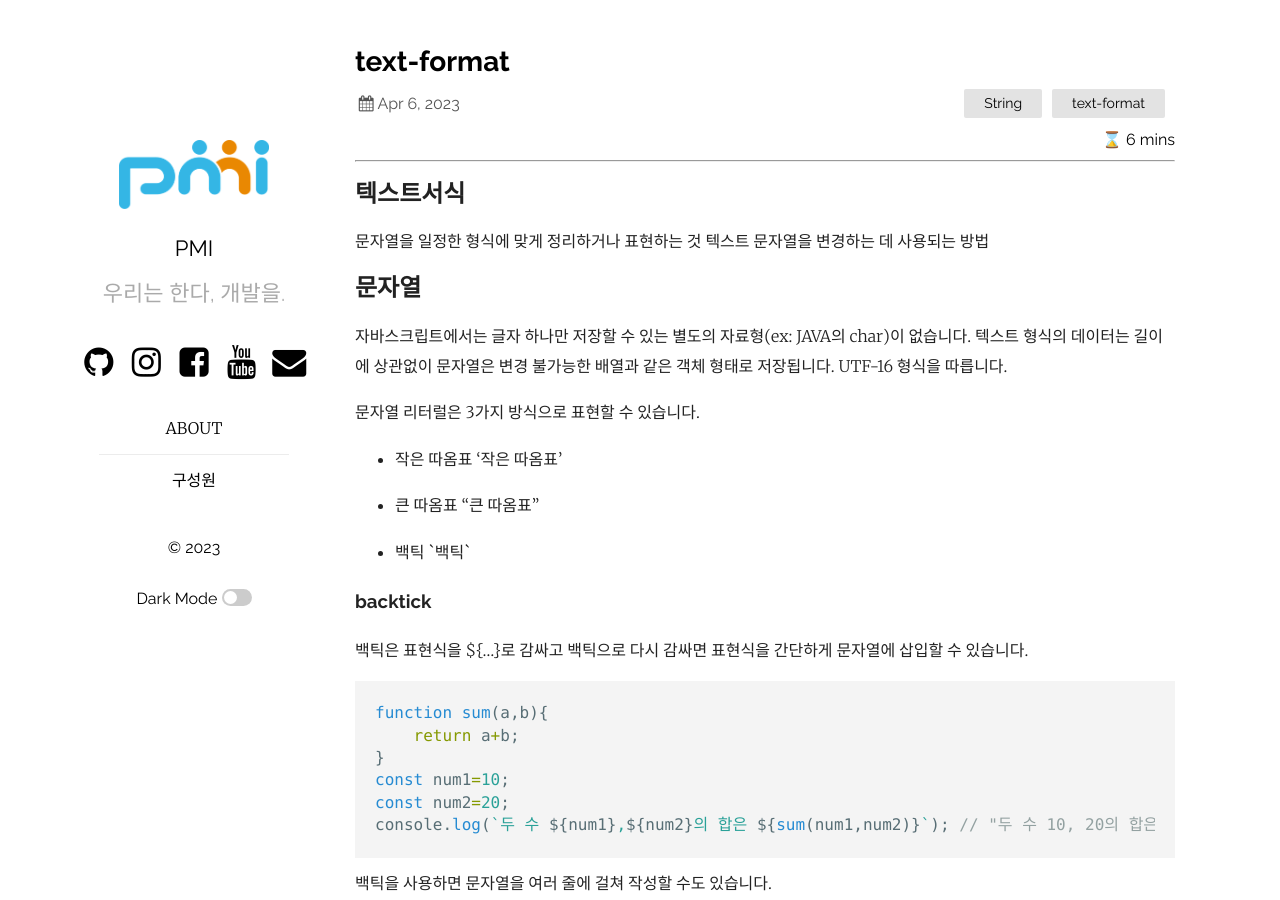
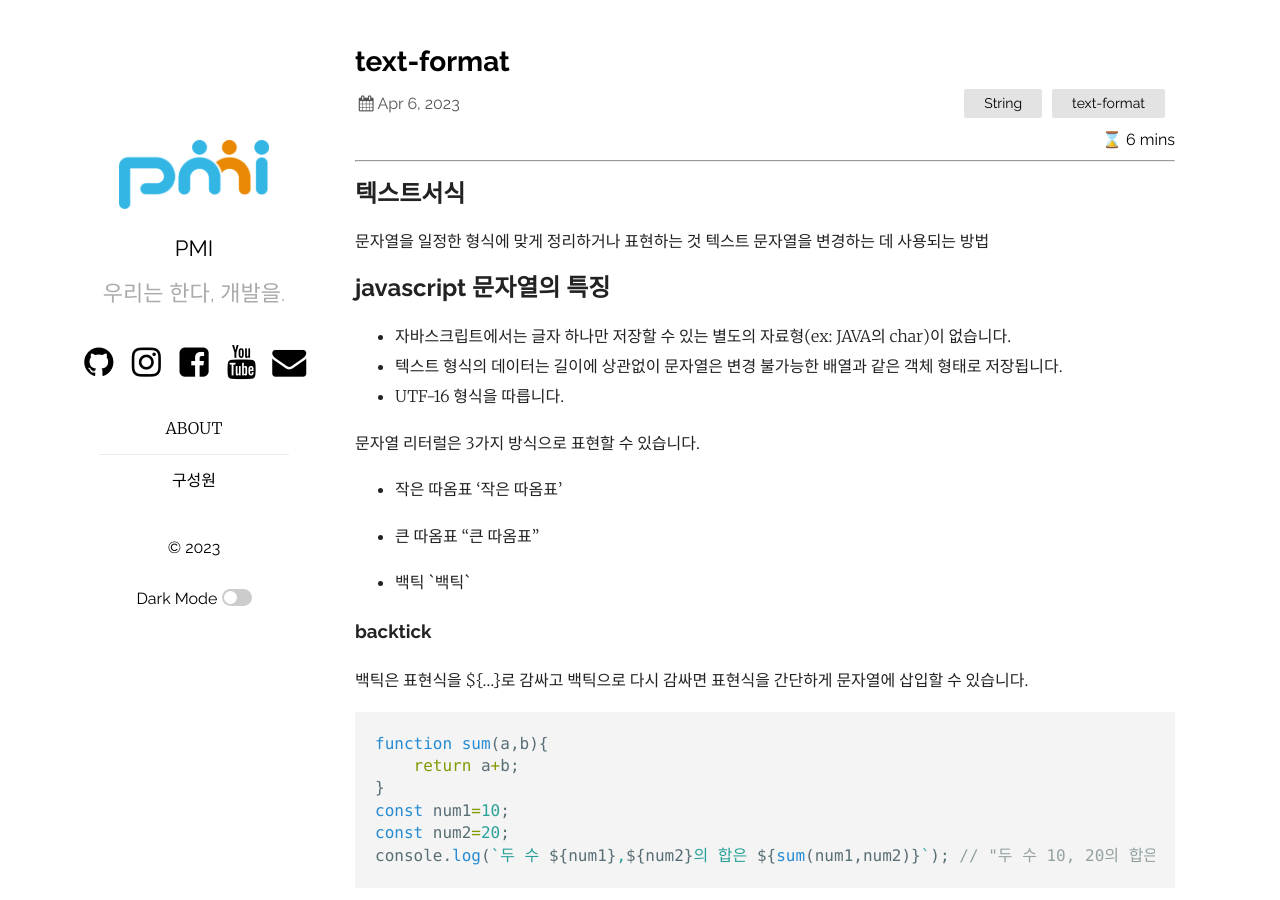
Before and after one commit to pmirnc-dev/pmirnc-dev.github.io, a Jekyll site: the page built from _posts/2023-04-06-text-format.md, in a window 1280 px wide and 900 px high. Built offline with Jekyll 4.4.1, drawn with Linux system fonts in a browser that asks for light colours; comment, search, counter and statistics services are not loaded.

```diff
--- a/_posts/2023-04-06-text-format.md
+++ b/_posts/2023-04-06-text-format.md
@@ -11,10 +11,11 @@
 문자열을 일정한 형식에 맞게 정리하거나 표현하는 것
 텍스트 문자열을 변경하는 데 사용되는 방법
 
-## 문자열
-자바스크립트에서는 글자 하나만 저장할 수 있는 별도의 자료형(ex: JAVA의 char)이 없습니다.
-텍스트 형식의 데이터는 길이에 상관없이 문자열은 변경 불가능한 배열과 같은 객체 형태로 저장됩니다.
-UTF-16 형식을 따릅니다.
+## javascript 문자열의 특징
+
+- 자바스크립트에서는 글자 하나만 저장할 수 있는 별도의 자료형(ex: JAVA의 char)이 없습니다.
+- 텍스트 형식의 데이터는 길이에 상관없이 문자열은 변경 불가능한 배열과 같은 객체 형태로 저장됩니다.
+- UTF-16 형식을 따릅니다.
 
 문자열 리터럴은 3가지 방식으로 표현할 수 있습니다.
 
@@ -168,5 +169,7 @@
 
 참고 사이트
 [https://developer.mozilla.org/ko/docs/Web/JavaScript/Guide/Text_formatting](https://developer.mozilla.org/ko/docs/Web/JavaScript/Guide/Text_formatting)
+
 [https://www.daleseo.com/js-intl-api/](https://www.daleseo.com/js-intl-api/)
+
 [https://developer.mozilla.org/ko/docs/Web/JavaScript/Reference/Global_Objects/Intl](https://developer.mozilla.org/ko/docs/Web/JavaScript/Reference/Global_Objects/Intl)
```
Also changed, not shown: other parts of _posts/2023-04-06-text-format.md (+1 -1 lines).
